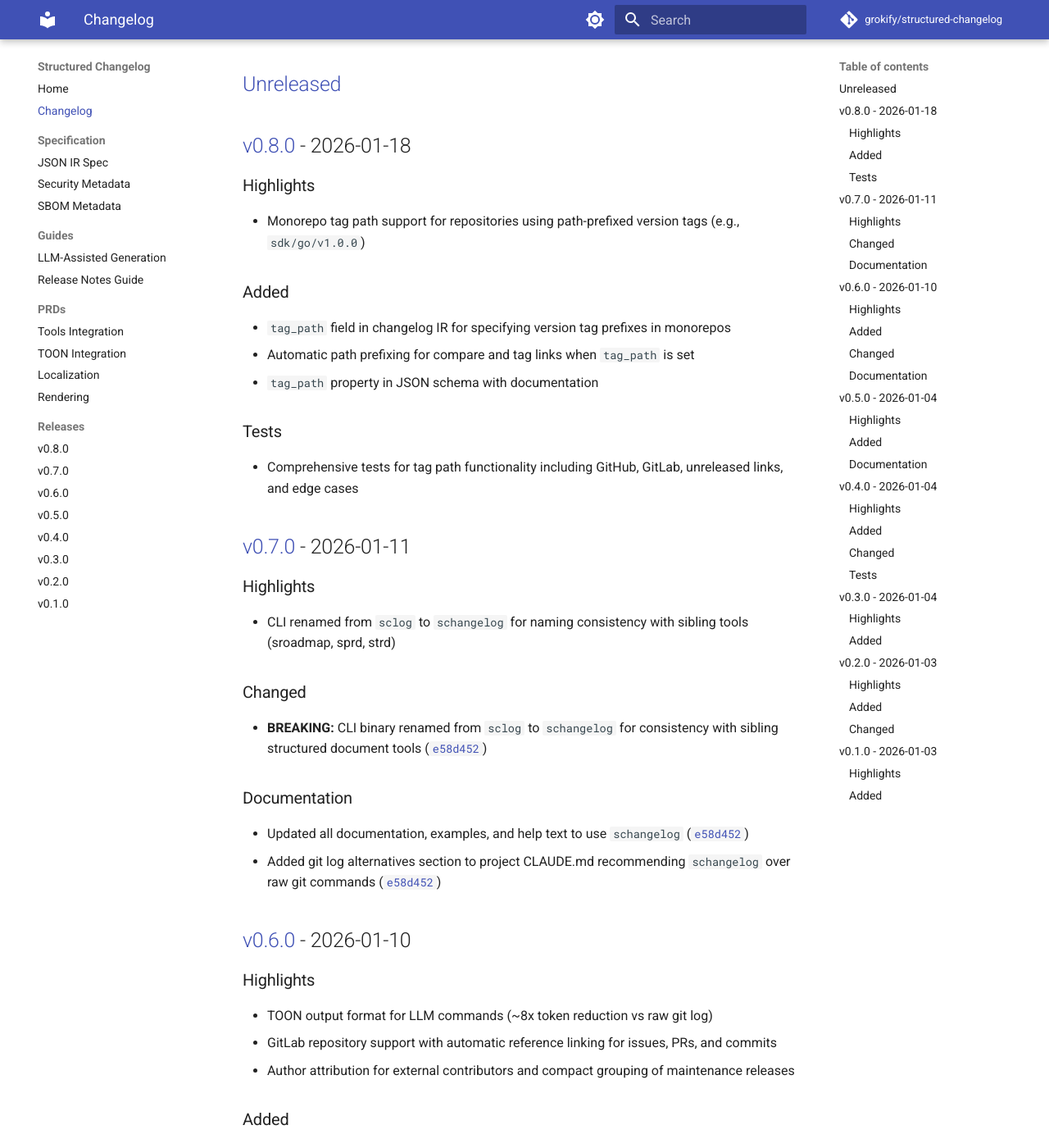
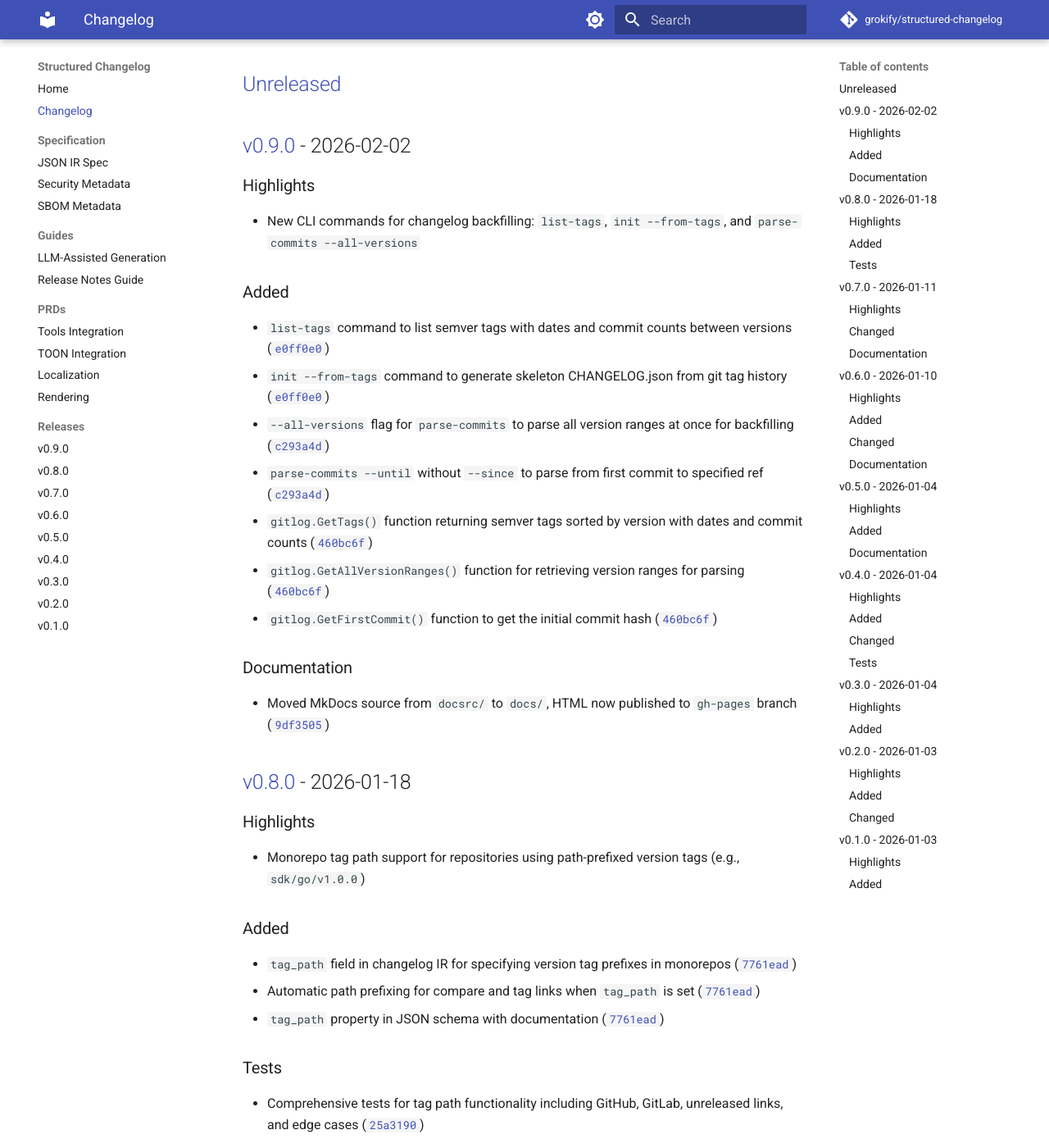
Before and after one commit to grokify/structured-changelog, an MkDocs documentation site: the page built from docs/changelog.md, in a window 1280 px wide and 1400 px high, scrolled down 227 px. Shown: the whole window at 82% size. Built offline with MkDocs 1.6.1 and Material for MkDocs 9.7.7, drawn with Linux system fonts in a browser that asks for light colours; comment, search, counter and statistics services are not loaded; some of the changed text lies outside the part shown.

Commit message:
docs: add v0.9.0 release notes and update changelog
- Add v0.9.0 to CHANGELOG.json with new CLI commands:
  - list-tags: list semver tags with dates and commit counts
  - init --from-tags: generate CHANGELOG.json from git history
  - parse-commits --all-versions: parse all version ranges at once
- Create docs/releases/v0.9.0.md release notes
- Regenerate CHANGELOG.md via schangelog
- Update README.md project structure (docsrc → docs, new files)
- Add v0.9.0 to mkdocs.yml navigation
- Add site/ to .gitignore (MkDocs build output)

Co-Authored-By: Claude Opus 4.5 <noreply@anthropic.com>

```diff
--- a/docs/changelog.md
+++ b/docs/changelog.md
@@ -9,6 +9,26 @@ and this changelog is generated by [Structured Changelog](https://github.com/gro
 
 ## [Unreleased]
 
+## [v0.9.0] - 2026-02-02
+
+### Highlights
+
+- New CLI commands for changelog backfilling: `list-tags`, `init --from-tags`, and `parse-commits --all-versions`
+
+### Added
+
+- `list-tags` command to list semver tags with dates and commit counts between versions ([`e0ff0e0`](https://github.com/grokify/structured-changelog/commit/e0ff0e0))
+- `init --from-tags` command to generate skeleton CHANGELOG.json from git tag history ([`e0ff0e0`](https://github.com/grokify/structured-changelog/commit/e0ff0e0))
+- `--all-versions` flag for `parse-commits` to parse all version ranges at once for backfilling ([`c293a4d`](https://github.com/grokify/structured-changelog/commit/c293a4d))
+- `parse-commits --until` without `--since` to parse from first commit to specified ref ([`c293a4d`](https://github.com/grokify/structured-changelog/commit/c293a4d))
+- `gitlog.GetTags()` function returning semver tags sorted by version with dates and commit counts ([`460bc6f`](https://github.com/grokify/structured-changelog/commit/460bc6f))
+- `gitlog.GetAllVersionRanges()` function for retrieving version ranges for parsing ([`460bc6f`](https://github.com/grokify/structured-changelog/commit/460bc6f))
+- `gitlog.GetFirstCommit()` function to get the initial commit hash ([`460bc6f`](https://github.com/grokify/structured-changelog/commit/460bc6f))
+
+### Documentation
+
+- Moved MkDocs source from `docsrc/` to `docs/`, HTML now published to `gh-pages` branch ([`9df3505`](https://github.com/grokify/structured-changelog/commit/9df3505))
+
 ## [v0.8.0] - 2026-01-18
 
 ### Highlights
@@ -17,13 +37,13 @@ and this changelog is generated by [Structured Changelog](https://github.com/gro
 
 ### Added
 
-- `tag_path` field in changelog IR for specifying version tag prefixes in monorepos
-- Automatic path prefixing for compare and tag links when `tag_path` is set
-- `tag_path` property in JSON schema with documentation
+- `tag_path` field in changelog IR for specifying version tag prefixes in monorepos ([`7761ead`](https://github.com/grokify/structured-changelog/commit/7761ead))
+- Automatic path prefixing for compare and tag links when `tag_path` is set ([`7761ead`](https://github.com/grokify/structured-changelog/commit/7761ead))
+- `tag_path` property in JSON schema with documentation ([`7761ead`](https://github.com/grokify/structured-changelog/commit/7761ead))
 
 ### Tests
 
-- Comprehensive tests for tag path functionality including GitHub, GitLab, unreleased links, and edge cases
+- Comprehensive tests for tag path functionality including GitHub, GitLab, unreleased links, and edge cases ([`25a3190`](https://github.com/grokify/structured-changelog/commit/25a3190))
 
 ## [v0.7.0] - 2026-01-11
 
@@ -183,7 +203,8 @@ and this changelog is generated by [Structured Changelog](https://github.com/gro
 - Example changelogs: basic, security, full ([`0ba99fc`](https://github.com/grokify/structured-changelog/commit/0ba99fc))
 - Documentation: spec, security guide, SBOM guide ([`0ba99fc`](https://github.com/grokify/structured-changelog/commit/0ba99fc))
 
-[unreleased]: https://github.com/grokify/structured-changelog/compare/v0.8.0...HEAD
+[unreleased]: https://github.com/grokify/structured-changelog/compare/v0.9.0...HEAD
+[v0.9.0]: https://github.com/grokify/structured-changelog/compare/v0.8.0...v0.9.0
 [v0.8.0]: https://github.com/grokify/structured-changelog/compare/v0.7.0...v0.8.0
 [v0.7.0]: https://github.com/grokify/structured-changelog/compare/v0.6.0...v0.7.0
 [v0.6.0]: https://github.com/grokify/structured-changelog/compare/v0.5.0...v0.6.0
--- a/mkdocs.yml
+++ b/mkdocs.yml
@@ -53,6 +53,7 @@ nav:
       - Localization: prd/localization.md
       - Rendering: prd/rendering.md
   - Releases:
+      - v0.9.0: releases/v0.9.0.md
       - v0.8.0: releases/v0.8.0.md
       - v0.7.0: releases/v0.7.0.md
       - v0.6.0: releases/v0.6.0.md
```
Also changed, not shown: other parts of docs/changelog.md (+2 -2 lines), CHANGELOG.json (+19 -0 lines), CHANGELOG.md (+22 -1 lines), README.md (+8 -5 lines), docs/releases/v0.9.0.md (added, +124 -0 lines), 1 other file.
